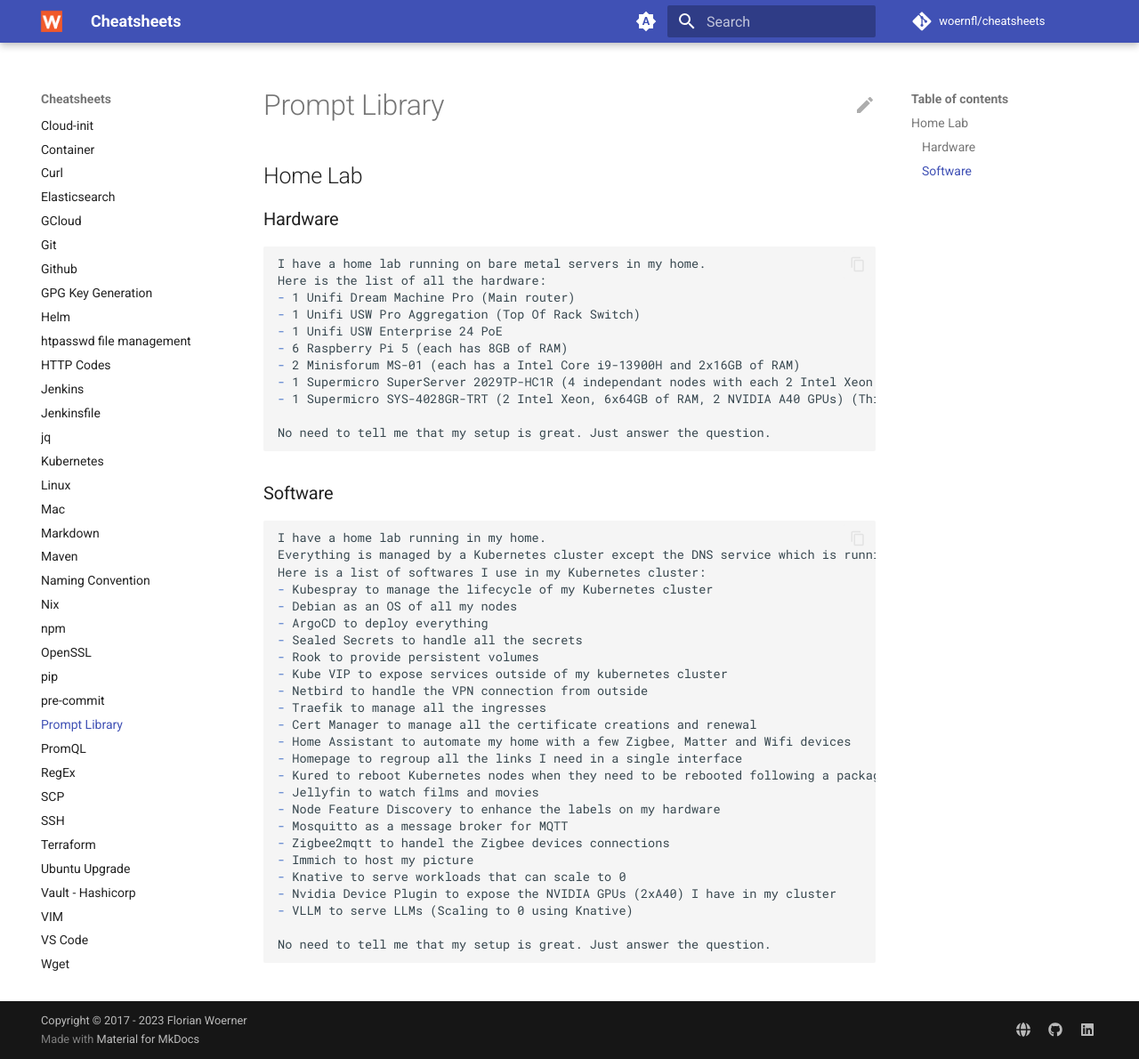
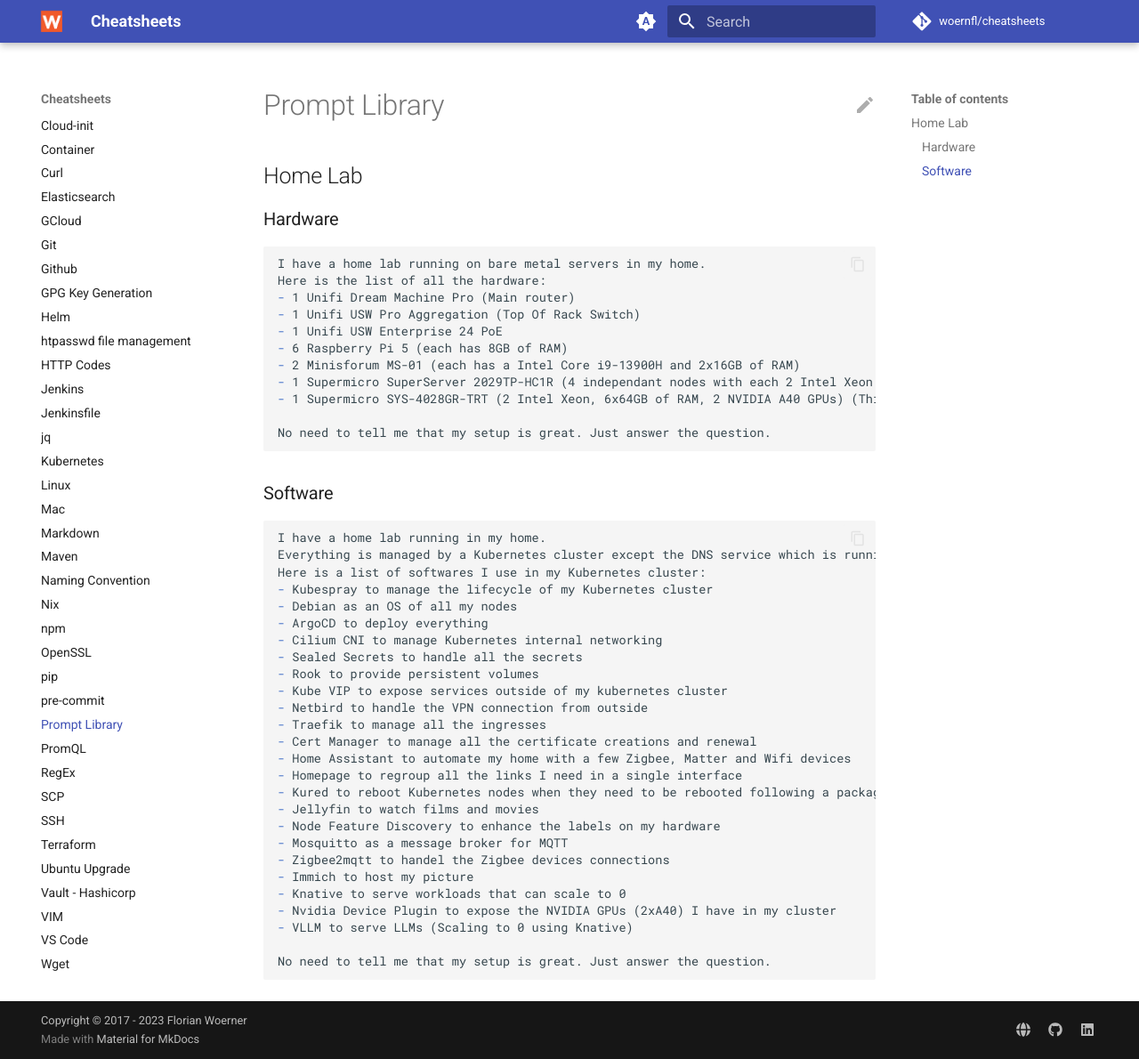
Before and after one commit to woernfl/cheatsheets, an MkDocs documentation site: the page built from docs/prompt-library.md, in a window 1280 px wide and 1190 px high. Shown: the whole window at 89% size. Built offline with MkDocs 1.6.1 and Material for MkDocs 9.7.7, drawn with Linux system fonts in a browser that asks for light colours; comment, search, counter and statistics services are not loaded.

Commit message:
Add Cilium CNI to Kubernetes software list (#283)
Added Cilium CNI to the list of software used in the Kubernetes cluster.

```diff
--- a/docs/prompt-library.md
+++ b/docs/prompt-library.md
@@ -27,6 +27,7 @@
 - Kubespray to manage the lifecycle of my Kubernetes cluster
 - Debian as an OS of all my nodes
 - ArgoCD to deploy everything
+- Cilium CNI to manage Kubernetes internal networking
 - Sealed Secrets to handle all the secrets
 - Rook to provide persistent volumes
 - Kube VIP to expose services outside of my kubernetes cluster
```
